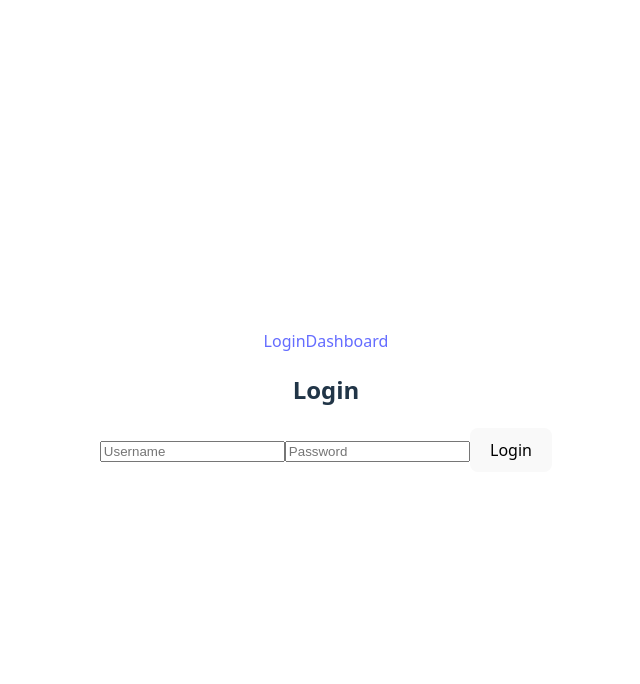
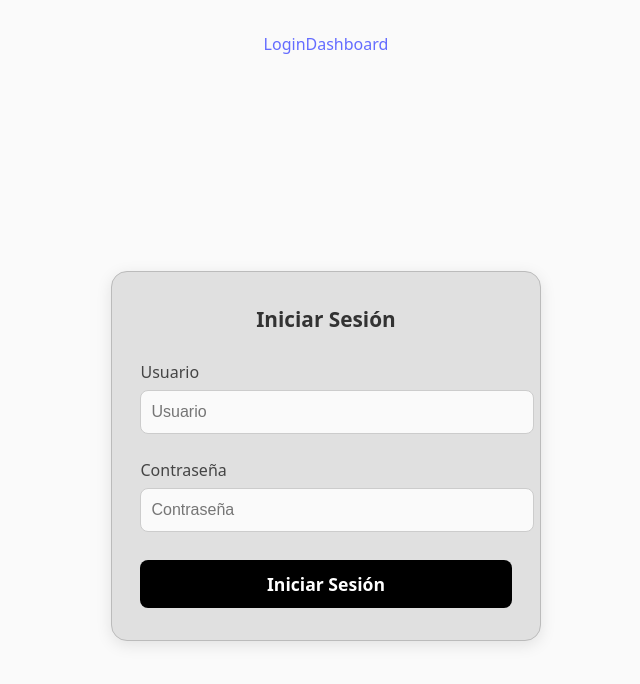
Before and after one commit to QuantumProfile1808/ProyectoDelta, a React (Vite) app in the folder frontend/: page /login in a window 1280 px wide. Shown: the top 684 px of the page, without its empty margins (314-954 px from the left). Built offline with nearby package versions, Linux system fonts and the light colour scheme.

Commit message:
Estilos del login

```diff
--- a/frontend/src/AuthContext.jsx
+++ b/frontend/src/AuthContext.jsx
@@ -1,9 +1,64 @@
-import { createContext, useState } from "react";
+import { createContext, useState, useEffect } from "react";
 
 const AuthContext = createContext(null);
 
 export const AuthProvider = ({ children }) => {
   const [user, setUser] = useState(null);
+
+  useEffect(() => {
+    inizializeUser();
+  }, []);
+
+
+  const inizializeUser = async () => {
+    try {
+      const token = localStorage.getItem("token");
+      if (!token) return;
+
+      const response = await fetch("http://localhost:8000/api-auth/users/me/", {
+        method: "GET",
+        headers: {
+          "Content-Type": "application/json",
+          "Authorization": `JWT ${token}`,
+        },
+      });
+
+      if (!response.ok) {
+        throw new Error("Failed to fetch user data");
+      }
+
+      const userData = await response.json();
+      setUser(userData);
+    } catch (error) {
+      console.error("Initialization failed:", error);
+    }
+  }
+
+  const logout = async () => {
+
+    try {
+      const refresh = localStorage.getItem("refresh");
+      if (!refresh) return;
+
+      const response = await fetch("http://localhost:8000/api-auth/jwt/blacklist/", {
+        method: "POST",
+        headers: {
+          "Content-Type": "application/json",
+        },
+        body: JSON.stringify({ refresh }),
+      });
+
+      if (!response.ok) {
+        throw new Error("Logout failed");
+      }
+
+      localStorage.removeItem("token");
+      localStorage.removeItem("refresh");
+      setUser(null);
+    } catch (error) {
+      console.error("Logout failed:", error);
+    }
+  };
 
   const login = async (username, password) => {
     try {
@@ -21,8 +76,9 @@ export const AuthProvider = ({ children }) => {
 
       const data = await response.json();
 
-      if (data.access) {
+      if (data.access && data.refresh) {
         localStorage.setItem("token", data.access);
+        localStorage.setItem("refresh", data.refresh);
 
         // Fetch user data
         const userResponse = await fetch("http://localhost:8000/api-auth/users/me/", {
@@ -38,6 +94,7 @@ export const AuthProvider = ({ children }) => {
         }
 
         const userData = await userResponse.json();
+        console.log("User data fetched:", userData);
         setUser(userData);
         return true;
       }
@@ -48,13 +105,9 @@ export const AuthProvider = ({ children }) => {
     }
   };
 
-  const logout = () => {
-    setUser(null);
-    localStorage.removeItem("token");
-  };
 
   return (
-    <AuthContext.Provider value={{ user, login, logout }}>
+    <AuthContext.Provider value={{ user, login, logout}}>
       {children}
     </AuthContext.Provider>
   );
--- a/frontend/src/components/Dashboard.jsx
+++ b/frontend/src/components/Dashboard.jsx
@@ -5,7 +5,7 @@ import { Navigate } from "react-router-dom";
 
 
 export const Dashboard = () => {
-    const { user } = useContext(AuthContext);
+    const { user, logout } = useContext(AuthContext);
     if (!user) {
     return <Navigate to ="/login" replace/>
     }
@@ -14,7 +14,7 @@ export const Dashboard = () => {
         <div>
             <h2>Dashboard</h2>
             {user && <p>Welcome, {user.username}!</p>}
-            <button>Logout</button>
+            <button onClick={logout}>Logout</button>
 
         </div>
     );
--- a/frontend/src/components/Login.jsx
+++ b/frontend/src/components/Login.jsx
@@ -1,13 +1,13 @@
 import React, { useState, useContext } from 'react';
 import AuthContext from '../AuthContext';
 import { useNavigate } from 'react-router-dom';
+import  './css/Login.css'; // Assuming you have a CSS file for styles
 
 export const Login = () => {
     const navigate = useNavigate();
     const { user, login } = useContext(AuthContext);
     const [username, setUsername] = useState('');
     const [password, setPassword] = useState('');
-
 
     const handleLogin = async (e) => {
         e.preventDefault();
@@ -22,25 +22,31 @@ export const Login = () => {
     }
 
     return (
-        <div>
-            <h2>Login</h2>
-
+        <div className="login-bg">
+            <div className="login-box">
+                <div className="login-title">Iniciar Sesión</div>
                 <form onSubmit={handleLogin}>
+                    <label className="login-label" htmlFor="username">Usuario</label>
                     <input
+                        id="username"
+                        className="login-input"
                         type="text"
                         value={username}
-                placeholder='Username'
+                        placeholder='Usuario'
                         onChange={(e) => setUsername(e.target.value)}
                     />
+                    <label className="login-label" htmlFor="password">Contraseña</label>
                     <input
+                        id="password"
+                        className="login-input"
                         type="password"
                         value={password}
-                placeholder='Password'
+                        placeholder='Contraseña'
                         onChange={(e) => setPassword(e.target.value)}
                     />
-
-                <button type="submit">Login</button>
+                    <button className="login-button" type="submit">Iniciar Sesión</button>
                 </form>
+            </div>
         </div>
     );
 };
--- /dev/null
+++ b/frontend/src/components/css/login.css
@@ -0,0 +1,74 @@
+:root {
+  background-color: #fafafa;
+}
+
+.login-bg {
+  min-height: 100vh;
+  background: #fafafa;
+  display: flex;
+  align-items: center;
+  justify-content: center;
+}
+
+.login-box {
+  background: #e0e0e0;
+  padding: 32px 28px;
+  border-radius: 16px;
+  box-shadow: 0 4px 16px rgba(0,0,0,0.10);
+  min-width: 320px;
+  max-width: 90vw;
+  text-align: center;
+  border: 1px solid #bbb;
+}
+
+.login-title {
+  margin-bottom: 24px;
+  font-size: 1.3rem;
+  font-weight: bold;
+  color: #333;
+}
+
+.login-label {
+  display: block;
+  text-align: left;
+  margin-bottom: 6px;
+  margin-top: 12px;
+  color: #444;
+  font-size: 1rem;
+}
+
+.login-input {
+  width: 100%;
+  padding: 12px 10px;
+  border: 1px solid #ccc;
+  border-radius: 8px;
+  margin-bottom: 12px;
+  font-size: 1rem;
+  background: #fafafa;
+  color: #222; /* Color de texto corregido */
+  transition: border-color 0.2s;
+}
+
+.login-input:focus {
+  border-color: #000000;
+  outline: none;
+  background: #fff;
+}
+
+.login-button {
+  width: 100%;
+  padding: 12px;
+  background: #000000;
+  color: #fff;
+  border: none;
+  border-radius: 8px;
+  font-size: 1.1rem;
+  margin-top: 16px;
+  cursor: pointer;
+  transition: background 0.3s ease;
+  font-weight: 600;
+}
+
+.login-button:hover {
+  background: #4b4b4b;
+}
```
Also changed, not shown: 1 other file (tests, documents, lock files or other folders). Lines whose indentation alone changed are shown as unchanged.
